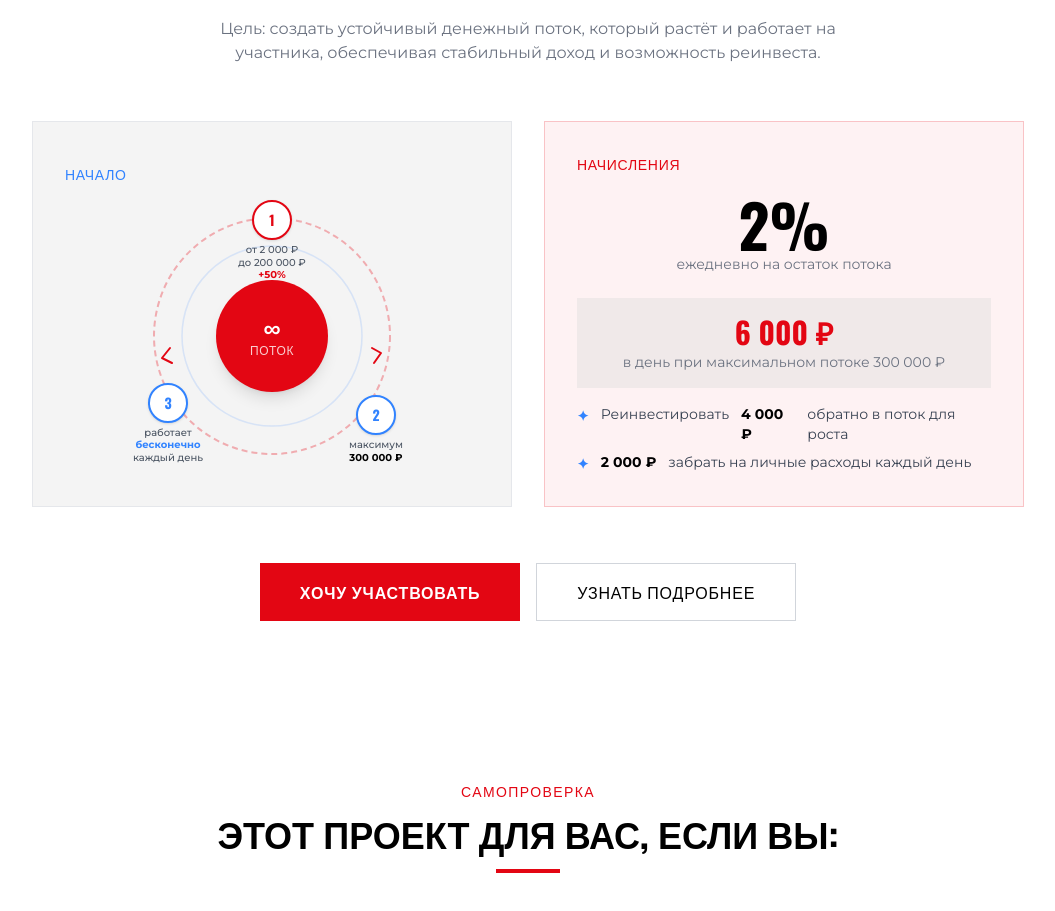
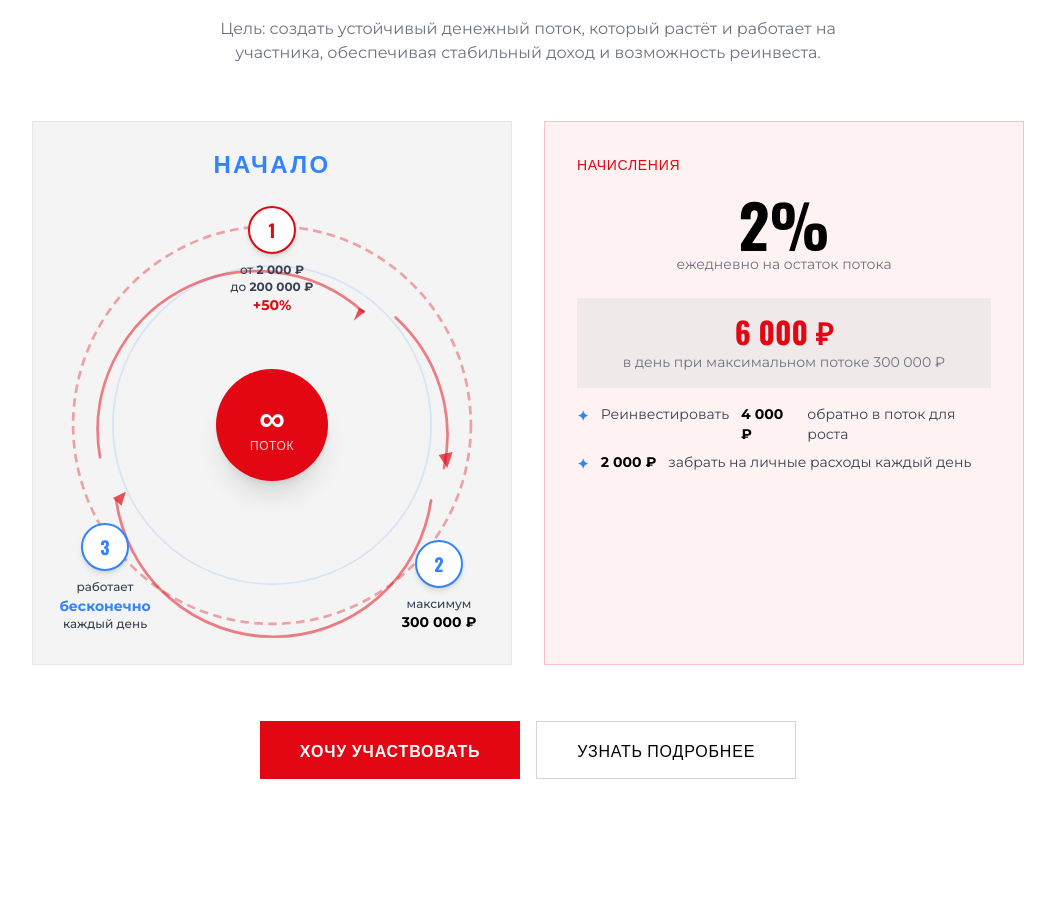
Before and after one commit to pr-poehali-dev/novichok-finansovyy-potok, a React (Vite) app: page / in a window 1280 px wide. Shown: the part 1120-2031 px from the top of the page, without its empty margins (112-1167 px from the left). Built offline with nearby package versions, Linux system fonts and the light colour scheme.

Commit message:
feat: Улучшена центровка и размер текста

```diff
--- a/src/pages/Index.tsx
+++ b/src/pages/Index.tsx
@@ -126,47 +126,53 @@ export default function Index() {
 
           <div className="grid md:grid-cols-2 gap-8 mb-14">
             {/* Left: Circular scheme */}
-            <div className="bg-[#D9D9D9]/30 border border-gray-200 p-8 flex flex-col items-center justify-center">
-              <div className="font-oswald text-[#3183FF] uppercase tracking-wider text-sm mb-6 self-start">Начало</div>
-              <div className="relative w-64 h-64">
-                {/* Outer ring */}
-                <svg className="absolute inset-0 w-full h-full" viewBox="0 0 256 256">
-                  <circle cx="128" cy="128" r="118" fill="none" stroke="#E30613" strokeWidth="2" strokeDasharray="6 4" opacity="0.3"/>
-                  <circle cx="128" cy="128" r="90" fill="none" stroke="#3183FF" strokeWidth="1.5" opacity="0.15"/>
-                  {/* Arrows along circle */}
-                  <path d="M128 10 L128 10" fill="none"/>
-                  {/* Step 1 arrow: top */}
-                  <path d="M138 12 L128 8 L118 12" fill="none" stroke="#E30613" strokeWidth="2" strokeLinecap="round" strokeLinejoin="round"/>
-                  {/* Step 2 arrow: bottom-right */}
-                  <path d="M230 155 L237 145 L228 140" fill="none" stroke="#E30613" strokeWidth="2" strokeLinecap="round" strokeLinejoin="round"/>
-                  {/* Step 3 arrow: bottom-left */}
-                  <path d="M26 140 L18 150 L28 155" fill="none" stroke="#E30613" strokeWidth="2" strokeLinecap="round" strokeLinejoin="round"/>
+            <div className="bg-[#D9D9D9]/30 border border-gray-200 p-6 flex flex-col items-center justify-center min-h-[420px]">
+              <div className="font-oswald text-[#3183FF] uppercase tracking-widest text-2xl font-bold mb-8 text-center">Начало</div>
+              <div className="relative w-full" style={{ paddingBottom: '100%' }}>
+                <div className="absolute inset-0">
+                  <svg className="w-full h-full" viewBox="0 0 400 400">
+                    {/* Dashed outer ring */}
+                    <circle cx="200" cy="200" r="185" fill="none" stroke="#E30613" strokeWidth="2.5" strokeDasharray="8 5" opacity="0.35"/>
+                    {/* Inner guide ring */}
+                    <circle cx="200" cy="200" r="148" fill="none" stroke="#3183FF" strokeWidth="1.5" opacity="0.15"/>
+
+                    {/* Arc arrows (curved path direction indicators) */}
+                    {/* Arrow 1→2: top-right arc */}
+                    <path d="M 315 100 A 148 148 0 0 1 360 240" fill="none" stroke="#E30613" strokeWidth="2.5" opacity="0.5" strokeLinecap="round"/>
+                    <polygon points="363,240 355,228 368,225" fill="#E30613" opacity="0.7"/>
+                    {/* Arrow 2→3: bottom arc */}
+                    <path d="M 348 270 A 148 148 0 0 1 55 270" fill="none" stroke="#E30613" strokeWidth="2.5" opacity="0.5" strokeLinecap="round"/>
+                    <polygon points="52,268 64,262 60,275" fill="#E30613" opacity="0.7"/>
+                    {/* Arrow 3→1: left arc */}
+                    <path d="M 40 230 A 148 148 0 0 1 285 95" fill="none" stroke="#E30613" strokeWidth="2.5" opacity="0.5" strokeLinecap="round"/>
+                    <polygon points="287,94 276,103 281,91" fill="#E30613" opacity="0.7"/>
                   </svg>
 
                   {/* Center circle */}
                   <div className="absolute inset-0 flex items-center justify-center">
-                  <div className="w-28 h-28 rounded-full bg-[#E30613] flex flex-col items-center justify-center text-white shadow-lg">
-                    <div className="font-oswald text-2xl font-bold leading-none">∞</div>
+                    <div className="w-28 h-28 rounded-full bg-[#E30613] flex flex-col items-center justify-center text-white shadow-xl">
+                      <div className="font-oswald text-4xl font-bold leading-none">∞</div>
                       <div className="font-oswald text-xs uppercase tracking-wider mt-1 text-white/80">поток</div>
                     </div>
                   </div>
 
                   {/* Step 1 — top */}
-                <div className="absolute -top-2 left-1/2 -translate-x-1/2 w-20 text-center">
-                  <div className="bg-white border-2 border-[#E30613] rounded-full w-10 h-10 flex items-center justify-center mx-auto mb-1 font-oswald font-bold text-[#E30613] text-sm shadow">1</div>
-                  <div className="text-[10px] text-gray-600 leading-tight font-medium">от 2 000 ₽<br/>до 200 000 ₽<br/><span className="text-[#E30613] font-bold">+50%</span></div>
+                  <div className="absolute top-0 left-1/2 -translate-x-1/2 -translate-y-1 w-28 text-center">
+                    <div className="bg-white border-2 border-[#E30613] rounded-full w-12 h-12 flex items-center justify-center mx-auto mb-2 font-oswald font-bold text-[#E30613] text-lg shadow-md">1</div>
+                    <div className="text-xs text-gray-700 leading-snug font-medium">от <strong>2 000 ₽</strong><br/>до <strong>200 000 ₽</strong><br/><span className="text-[#E30613] font-bold text-sm">+50%</span></div>
                   </div>
 
                   {/* Step 2 — bottom-right */}
-                <div className="absolute bottom-0 -right-4 w-20 text-center">
-                  <div className="bg-white border-2 border-[#3183FF] rounded-full w-10 h-10 flex items-center justify-center mx-auto mb-1 font-oswald font-bold text-[#3183FF] text-sm shadow">2</div>
-                  <div className="text-[10px] text-gray-600 leading-tight font-medium">максимум<br/><span className="text-black font-bold">300 000 ₽</span></div>
+                  <div className="absolute bottom-2 right-0 translate-x-2 w-28 text-center">
+                    <div className="bg-white border-2 border-[#3183FF] rounded-full w-12 h-12 flex items-center justify-center mx-auto mb-2 font-oswald font-bold text-[#3183FF] text-lg shadow-md">2</div>
+                    <div className="text-xs text-gray-700 leading-snug font-medium">максимум<br/><strong className="text-black text-sm">300 000 ₽</strong></div>
                   </div>
 
                   {/* Step 3 — bottom-left */}
-                <div className="absolute bottom-0 -left-4 w-20 text-center">
-                  <div className="bg-white border-2 border-[#3183FF] rounded-full w-10 h-10 flex items-center justify-center mx-auto mb-1 font-oswald font-bold text-[#3183FF] text-sm shadow">3</div>
-                  <div className="text-[10px] text-gray-600 leading-tight font-medium">работает<br/><span className="text-[#3183FF] font-bold">бесконечно</span><br/>каждый день</div>
+                  <div className="absolute bottom-2 left-0 -translate-x-2 w-28 text-center">
+                    <div className="bg-white border-2 border-[#3183FF] rounded-full w-12 h-12 flex items-center justify-center mx-auto mb-2 font-oswald font-bold text-[#3183FF] text-lg shadow-md">3</div>
+                    <div className="text-xs text-gray-700 leading-snug font-medium">работает<br/><span className="text-[#3183FF] font-bold text-sm">бесконечно</span><br/>каждый день</div>
+                  </div>
                 </div>
               </div>
             </div>
```
Lines whose indentation alone changed are shown as unchanged.
